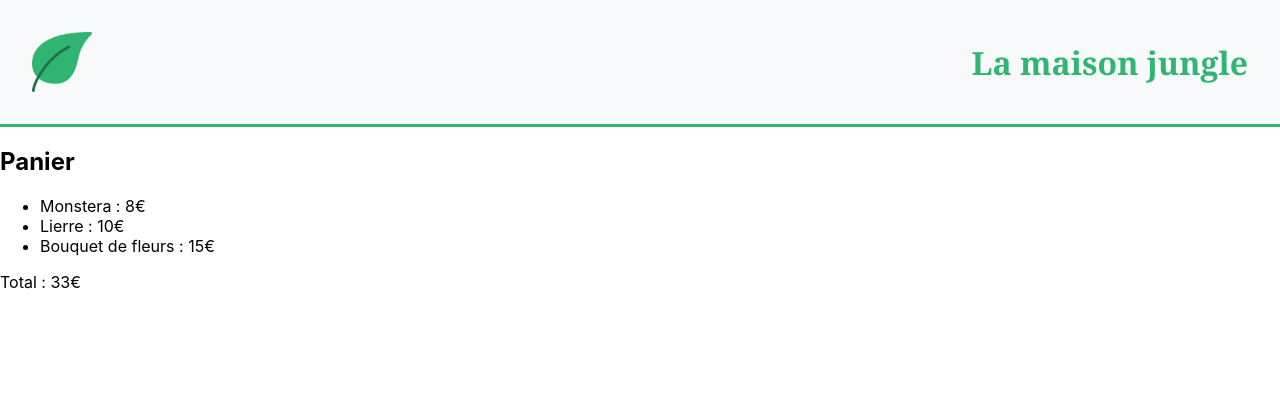
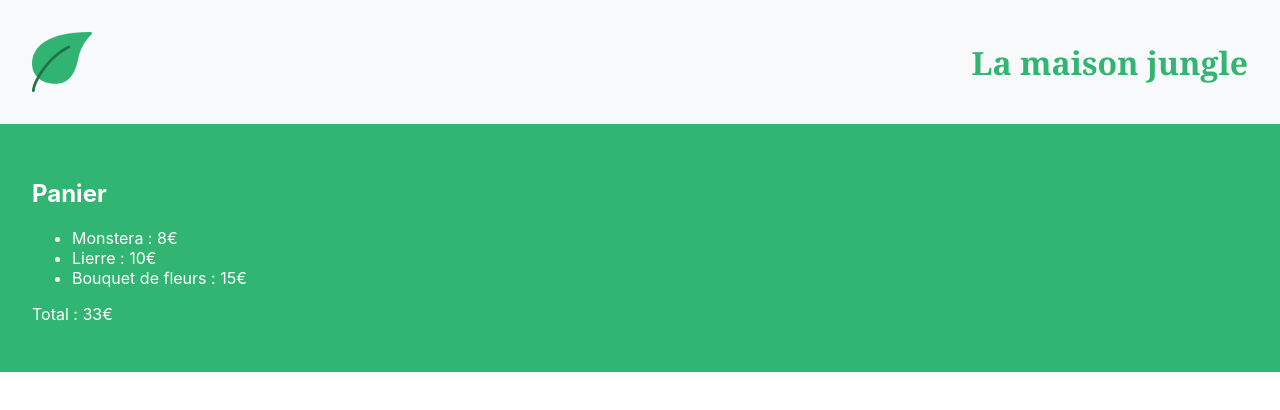
Before and after one commit to Daeliora/P5_la-maison-jungle, a React (Vite) app: page / in a window 1280 px wide. Shown: the top 410 px of the page. Built offline with nearby package versions, Linux system fonts and the light colour scheme.

Commit message:
Créa Cart.CSS + Modif Cart.JSX

```diff
--- a/src/components/Cart.jsx
+++ b/src/components/Cart.jsx
@@ -1,10 +1,12 @@
+import '../styles/Cart.css'
+
 const Cart = () => {
   const monstera = 8
   const lierre = 10
   const bouquet = 15
 
   return (
-    <div>
+    <div className={ "cart"}>
       <h2>Panier</h2>
       <ul>
         <li>Monstera : {monstera}€</li>
--- /dev/null
+++ b/src/styles/Cart.css
@@ -0,0 +1,5 @@
+.cart {
+    padding: 32px;
+    background-color: #31b572;
+    color: white;
+}
```
